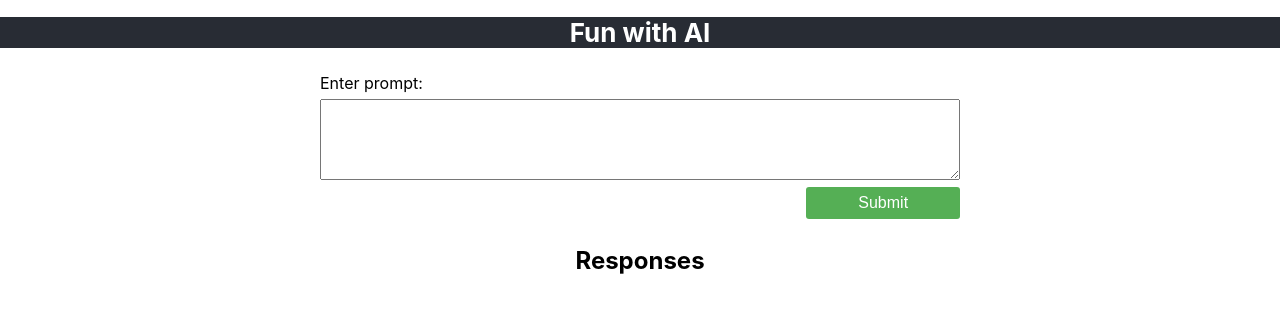
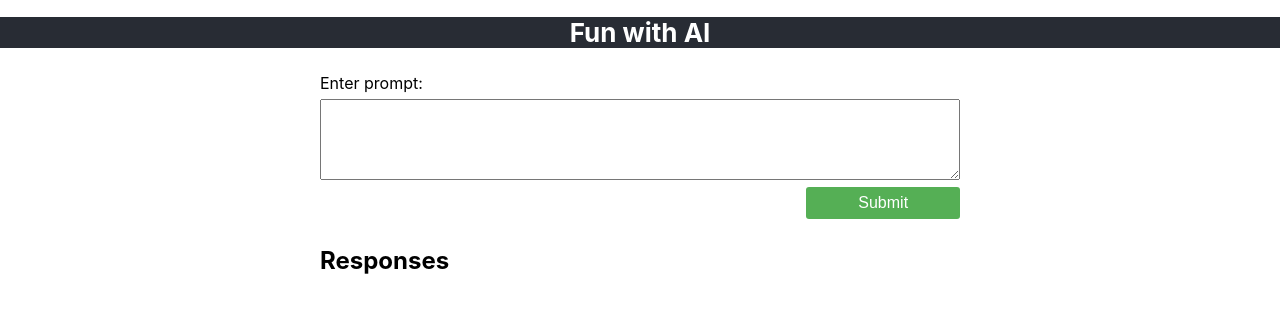
Before and after one commit to kevin-the-engi/shopify-test, a React (Create React App) app: page / in a window 1280 px wide. Shown: the top 312 px of the page. Built offline with nearby package versions, Linux system fonts and the light colour scheme.

Commit message:
Fix key issue

```diff
--- a/src/App.js
+++ b/src/App.js
@@ -6,7 +6,11 @@ import Form from './components/Form/Form.jsx';
 import Response from './components/Response/Response.jsx';
 
 const App = () => {
-  const [data, setData] = useState([{}]);
+  const [data, setData] = useState([{
+    id: '',
+    prompt: '',
+    response: ''
+  }]);
 
   const getResponse = (prompt) => {
     const api = process.env.REACT_APP_API
--- a/src/components/Response/Response.jsx
+++ b/src/components/Response/Response.jsx
@@ -1,13 +1,19 @@
-import ResponseItems from '../ResponseCards/ResponseCards.jsx';
+import './Responses.scss';
+
+import ResponseCards from '../ResponseCards/ResponseCards.jsx';
 
 const Response = ({ data }) => {
     return(
-        <div className="container">
-            {data.map(({ id, ...otherItemProps }) => (
-                <ResponseItems
+        <div className="responses">
+            <h2>Responses</h2>
+
+            {data.map(({ id, ...otherItemProps }) => {
+                console.log(id)
+                return (
+                <ResponseCards
                     key={id}
                     {...otherItemProps} />
-                ))
+                )})
             }
         </div>
     )
--- /dev/null
+++ b/src/components/Response/Responses.scss
@@ -0,0 +1,3 @@
+.responses {
+    width: 50vw;
+}
--- a/src/components/ResponseCards/ResponseCards.jsx
+++ b/src/components/ResponseCards/ResponseCards.jsx
@@ -1,8 +1,8 @@
-const ResponseCards = ({ prompt, response }) => {
+import './ResponseCards.scss';
+
+const ResponseCards = ({ id, prompt, response }) => {
     return(
-        <div className="container-cards">
-            <h2>Responses</h2>
-
+        <div className="responses-cards">
             <span className="prompt-text">{prompt}</span>
             <span className="response-text">{response}</span>
         </div>
--- /dev/null
+++ b/src/components/ResponseCards/ResponseCards.scss
@@ -0,0 +1,4 @@
+.response-cards {
+    height: 30vh;
+    background-color: honeydew;
+}
```
